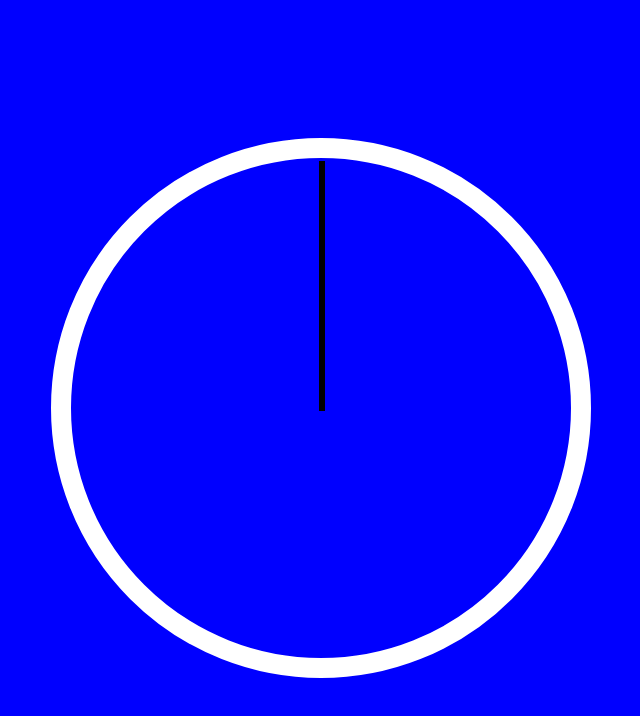
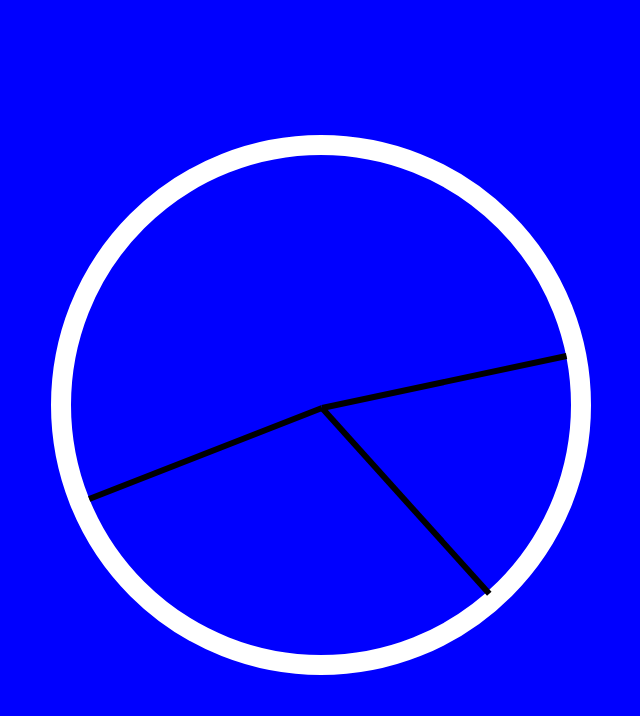
Before and after one commit to MiltonBlack/Javascript-Clock, a plain HTML site: page index.html in a window 1280 px wide. Shown: the whole page, without its empty margins (319-959 px from the left). Drawn offline with Linux system fonts and the light colour scheme.

Commit message:
Added JavaScript date function and setInterval to loop through the seconds, minutes and hours on the DOM with queryselector

```diff
--- a/index.html
+++ b/index.html
@@ -30,6 +30,7 @@
             border-radius: 50%;
             margin: 50px auto;
             position: relative;
+            transform: translateY(-3px);
         }
         .hand{
             width: 50%;
@@ -57,7 +58,29 @@
         </div>
     </div>
     <script>
+        const secondHand = document.querySelector('.second-hand');
+        const minuteHand = document.querySelector('.min-hand');
+        const hourHand = document.querySelector('.hour-hand');
 
+        function setDate() {
+            const date = new Date();
+            const sec = date.getSeconds();
+            const secDegrees = ((sec / 60) * 360) + 90;
+            secondHand.style.transform = `rotate(${secDegrees}deg)`;
+            console.log(sec);
+
+            const mins = date.getMinutes();
+            const minDegrees = ((mins / 60) * 360) + 90;
+            minuteHand.style.transform = `rotate(${minDegrees}deg)`;
+            console.log(mins);
+
+            const hour = date.getHours();
+            const hourDegrees = ((hour / 60) * 360) + 90;
+            hourHand.style.transform = `rotate(${hourDegrees}deg)`;
+            console.log(hour);
+        }
+        // creates a timer function a specified intervals
+        setInterval(setDate, 1000);
     </script>
 </body>
 
```
